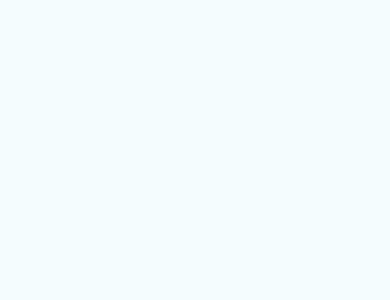
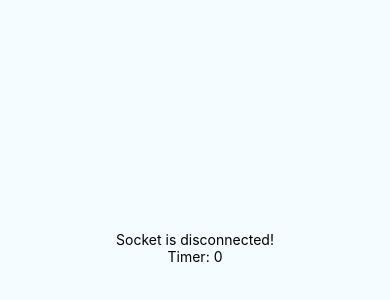
Before and after one commit to mujtaba-zaidi/RNMultipleSamples, a React Native app: screen / in a window 390 px wide. Shown: the part 174-474 px from the top of the page. Built offline with nearby package versions, Linux system fonts and the light colour scheme; no server answers.

Commit message:
Added: redux example with sockets.

```diff
--- a/App.js
+++ b/App.js
@@ -1,9 +1,28 @@
 import React, { Component } from "react";
 import { StyleSheet, View } from "react-native";
+import { Provider } from "react-redux";
+
+import configureStore from "./Redux";
+import Sockets from "./Sockets";
+import Child from "./Component/Child";
+
+const store = configureStore();
 
 export default class App extends Component {
+  constructor(props) {
+    super(props);
+  }
+  componentWillMount() {
+    Sockets(store, "first-call");
+  }
   render() {
-    return <View style={styles.container} />;
+    return (
+      <Provider store={store}>
+        <View style={styles.container}>
+          <Child />
+        </View>
+      </Provider>
+    );
   }
 }
 const styles = StyleSheet.create({
--- /dev/null
+++ b/Component/Child.js
@@ -0,0 +1,51 @@
+import React, { Component } from "react";
+import { StyleSheet, View, Text } from "react-native";
+import { connect } from "react-redux";
+class Child extends Component {
+  constructor(props) {
+    super(props);
+    this.state = {
+      Timer: 0,
+      isConnected: false
+    };
+  }
+  componentWillReceiveProps(nProps) {
+    let Timer =
+      nProps.socketsCommunication.Timer !== undefined
+        ? nProps.socketsCommunication.Timer
+        : 0;
+    let isConnected =
+      nProps.socketsConnection.isConnected !== undefined
+        ? nProps.socketsConnection.isConnected
+        : false;
+    this.setState({
+      Timer,
+      isConnected
+    });
+  }
+  render() {
+    let isConnected = this.state.isConnected;
+    let timer = this.state.Timer;
+    return (
+      <View style={styles.container}>
+        <Text>Socket is {isConnected ? "connected" : "disconnected"}!</Text>
+        <Text>Timer: {timer}</Text>
+      </View>
+    );
+  }
+}
+const styles = StyleSheet.create({
+  container: {
+    flex: 1,
+    justifyContent: "center",
+    alignItems: "center",
+    backgroundColor: "#F5FCFF"
+  }
+});
+
+const mapStateToProps = state => ({
+  socketsCommunication: state.sockets.communication,
+  socketsConnection: state.sockets.connection
+});
+
+export default connect(mapStateToProps)(Child);
--- /dev/null
+++ b/Redux/actions/actionTypes.js
@@ -0,0 +1,2 @@
+export const SOCKET_CONNECTION = "SOCKET_CONNECTION";
+export const SOCKET_COMMUNICATION = "SOCKET_COMMUNICATION";
--- /dev/null
+++ b/Redux/actions/index.js
@@ -0,0 +1,9 @@
+import { SOCKET_CONNECTION, SOCKET_COMMUNICATION } from "./actionTypes";
+
+export function socketConnection(connection) {
+  return { type: SOCKET_CONNECTION, payload: connection };
+}
+
+export function socketCommunication(communication) {
+  return { type: SOCKET_COMMUNICATION, payload: communication };
+}
--- /dev/null
+++ b/Redux/index.js
@@ -0,0 +1,12 @@
+import { createStore, combineReducers } from "redux";
+import socketReducer from "./reducers";
+
+const rootReducer = combineReducers({
+  sockets: socketReducer
+});
+
+const configureStore = () => {
+  return createStore(rootReducer);
+};
+
+export default configureStore;
--- /dev/null
+++ b/Redux/reducers/index.js
@@ -0,0 +1,28 @@
+import {
+  SOCKET_CONNECTION,
+  SOCKET_COMMUNICATION
+} from "../actions/actionTypes";
+
+const initialState = {
+  connection: {},
+  communication: {}
+};
+
+const socketReducer = (state = initialState, action) => {
+  switch (action.type) {
+    case SOCKET_CONNECTION:
+      return {
+        ...state,
+        connection: action.payload
+      };
+    case SOCKET_COMMUNICATION:
+      return {
+        ...state,
+        communication: action.payload
+      };
+    default:
+      return state;
+  }
+};
+
+export default socketReducer;
--- /dev/null
+++ b/Sockets/index.js
@@ -0,0 +1,26 @@
+import SocketIOClient from "socket.io-client";
+import { socketConnection, socketCommunication } from "../Redux/actions";
+var socket = null;
+export default async (store, action) => {
+  const socketUrl = "http://192.168.0.100:3000";
+  if (action === "first-call") {
+    socket = SocketIOClient(socketUrl, {
+      autoConnect: true,
+      reconnection: true,
+      reconnectionDelay: 1000,
+      reconnectionDelayMax: 5000,
+      reconnectionAttempts: Infinity,
+      multiplex: true
+    });
+  }
+  socket.on("connect", () => {
+    store.dispatch(socketConnection({ isConnected: true }));
+  });
+
+  socket.on("disconnect", () => {
+    store.dispatch(socketConnection({ isConnected: false }));
+  });
+  socket.on("timer", data => {
+    store.dispatch(socketCommunication(data));
+  });
+};
--- a/package.json
+++ b/package.json
@@ -11,7 +11,10 @@
   },
   "dependencies": {
     "react": "16.6.0-alpha.8af6728",
-    "react-native": "0.57.4"
+    "react-native": "0.57.4",
+    "react-redux": "^5.1.1",
+    "redux": "^4.0.1",
+    "socket.io-client": "^2.1.1"
   },
   "devDependencies": {
     "babel-jest": "23.6.0",
```
Also changed, not shown: 1 other file (tests, documents, lock files or other folders).
